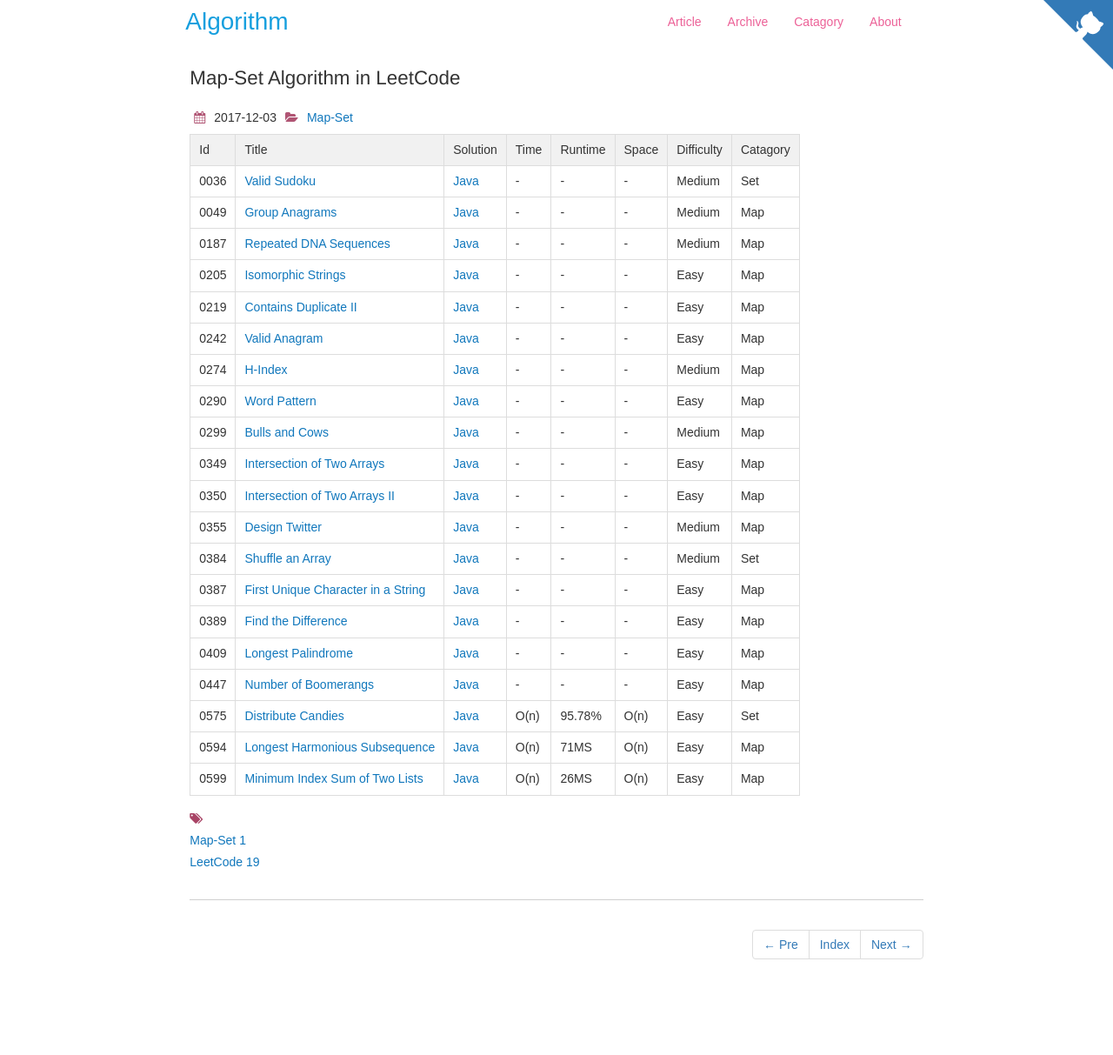
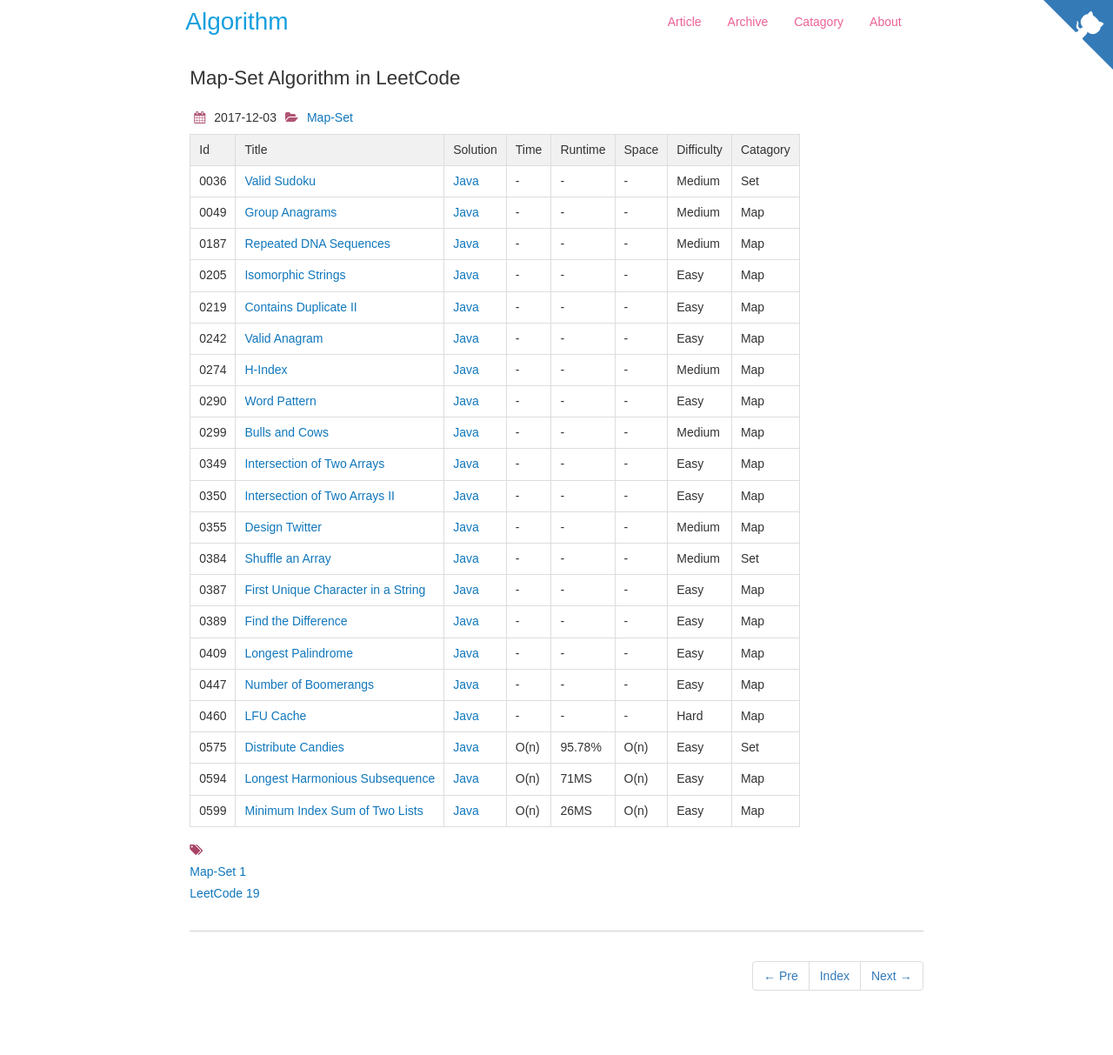
Before and after one commit to dunso/algorithm, a Jekyll site: the page built from docs/_posts/2017-12-03-Map-Set.md, in a window 1280 px wide. Shown: the whole page at 87% size. Built offline with Jekyll 4.4.1, drawn with Linux system fonts in a browser that asks for light colours; nearby versions of some CDN libraries; before the commit the page ends 1177 px from its top, so only the background shows below that.

Commit message:
Add index of Leetcode0460.java to docs

```diff
--- a/docs/_posts/2017-12-03-Map-Set.md
+++ b/docs/_posts/2017-12-03-Map-Set.md
@@ -29,6 +29,7 @@
 |0389|[Find the Difference](https://leetcode.com/problems/find-the-difference) | [Java](https://e.srl/leetcode-389)  |-|-|-| Easy |Map|
 |0409|[Longest Palindrome](https://leetcode.com/problems/longest-palindrome/) | [Java](https://e.srl/leetcode-409)  |-|-|-| Easy |Map|
 |0447|[Number of Boomerangs](https://leetcode.com/problems/number-of-boomerangs/) | [Java](https://e.srl/leetcode-447)  |-|-|-| Easy |Map|
+|0460|[LFU Cache](https://leetcode.com/problems/lfu-cache/) | [Java](https://e.srl/leetcode-460)  |-|-|-| Hard |Map|
 |0575|[Distribute Candies](https://leetcode.com/problems/distribute-candies)| [Java](https://e.srl/leetcode-575/)  | O(n) |95.78%| O(n)  |  Easy |Set|
 |0594|[Longest Harmonious Subsequence](https://leetcode.com/problems/longest-harmonious-subsequence/)| [Java](https://e.srl/leetcode-594/)  | O(n) |71MS| O(n)  |  Easy |Map|
 |0599|[Minimum Index Sum of Two Lists](https://leetcode.com/problems/minimum-index-sum-of-two-lists) | [Java](https://e.srl/leetcode-599/)  | O(n) |26MS| O(n)  |  Easy |Map|
```
